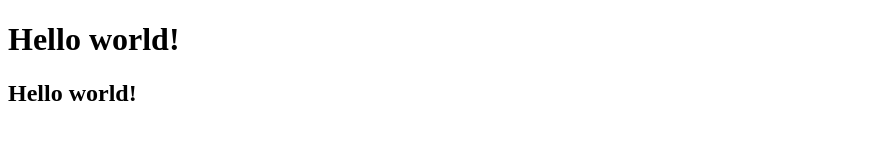
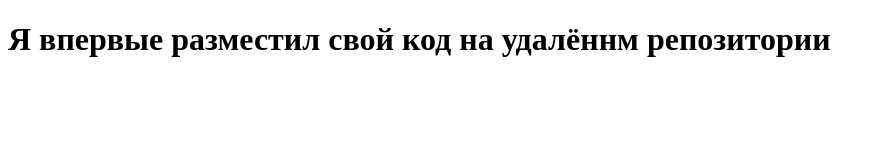
Before and after one commit to Arizonachel/test_repo1, a plain HTML site: page index.html in a window 1280 px wide. Shown: the whole page, without its empty margins (0-885 px from the left). Drawn offline with Linux system fonts and the light colour scheme.

Commit message:
New commit

```diff
--- a/index.html
+++ b/index.html
@@ -3,10 +3,9 @@
 <head>
     <meta charset="UTF-8">
     <meta name="viewport" content="width=device-width, initial-scale=1.0">
-    <title>Document</title>
+    <title>New  git project</title>
 </head>
 <body>
-    <h1>Hello world!</h1>
-    <h2>Hello world!</h2>
-</body>
-</html>
+    <h1>Я впервые разместил свой код на удалённм репозитории</h1>
+    </body>
+    </html>
```
